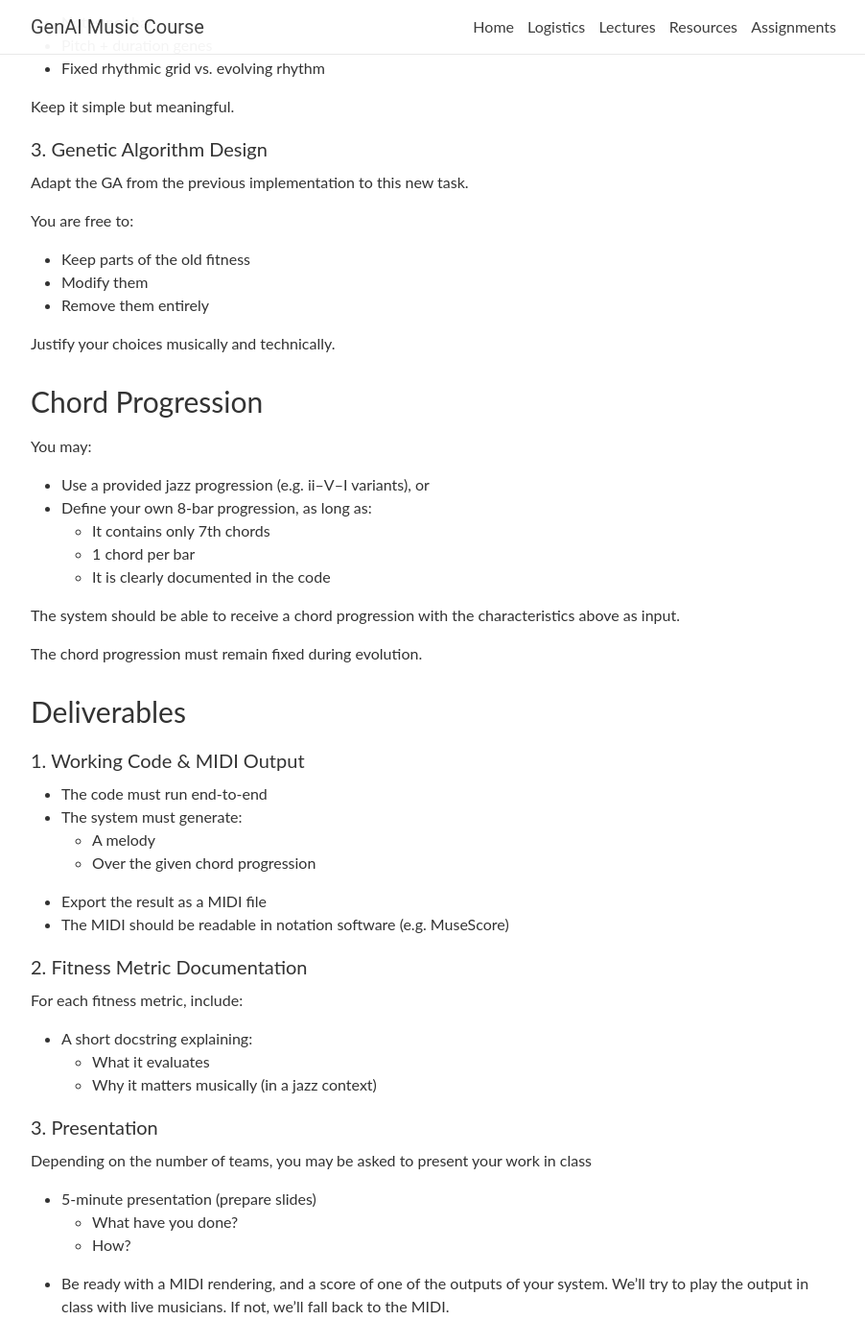
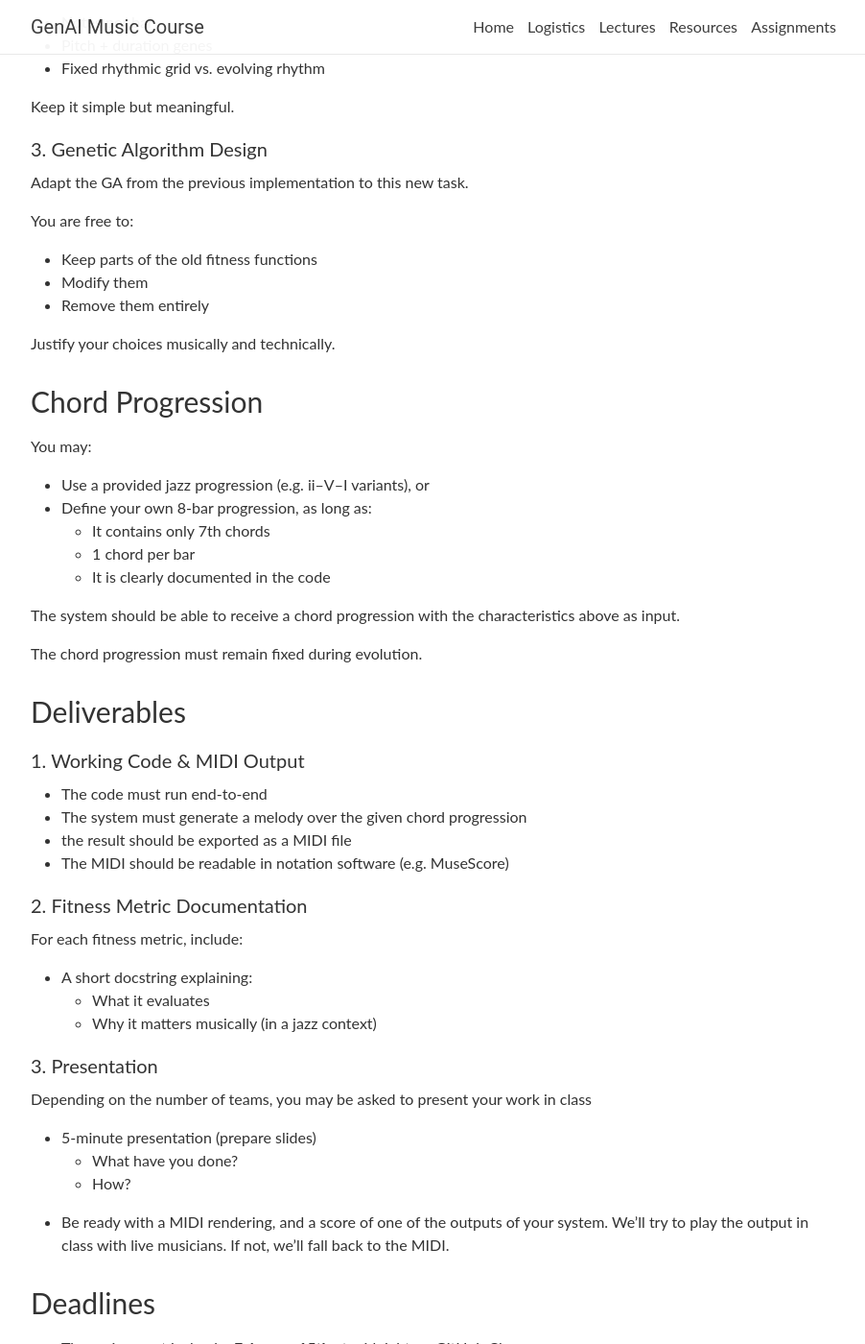
Before and after one commit to upf-smc-genai-music/upf-smc-genai-music.github.io, a Jekyll site: the page built from _pages/assignments.md, in a window 1280 px wide and 1400 px high, scrolled down 2620 px. Shown: the whole window at 96% size, without its empty margins (188-1090 px from the left). Built offline with Jekyll 4.4.1, drawn with Linux system fonts in a browser that asks for light colours; nearby versions of some CDN libraries; comment, search, counter and statistics services are not loaded; some of the changed text lies outside the part shown.

Commit message:
small fixes

```diff
--- a/_pages/assignments.md
+++ b/_pages/assignments.md
@@ -81,7 +81,7 @@ Keep it simple but meaningful.
 Adapt the GA from the previous implementation to this new task.
 
 You are free to:
-* Keep parts of the old fitness
+* Keep parts of the old fitness functions
 * Modify them
 * Remove them entirely
 
@@ -103,10 +103,8 @@ The chord progression must remain fixed during evolution.
 ### Deliverables
 #### 1. Working Code & MIDI Output
 * The code must run end-to-end
-* The system must generate:
-  * A melody
-  * Over the given chord progression
-* Export the result as a MIDI file
+* The system must generate a melody over the given chord progression
+* the result should be exported as a MIDI file
 * The MIDI should be readable in notation software (e.g. MuseScore)
 
 #### 2. Fitness Metric Documentation
```
Also changed, not shown: other parts of _pages/assignments.md (+1 -0 lines), _pages/lectures.md (+3 -3 lines), _pages/logistics.md (+2 -2 lines), _pages/resources.md (+2 -2 lines), _pages/about.md (line endings or trailing spaces).
